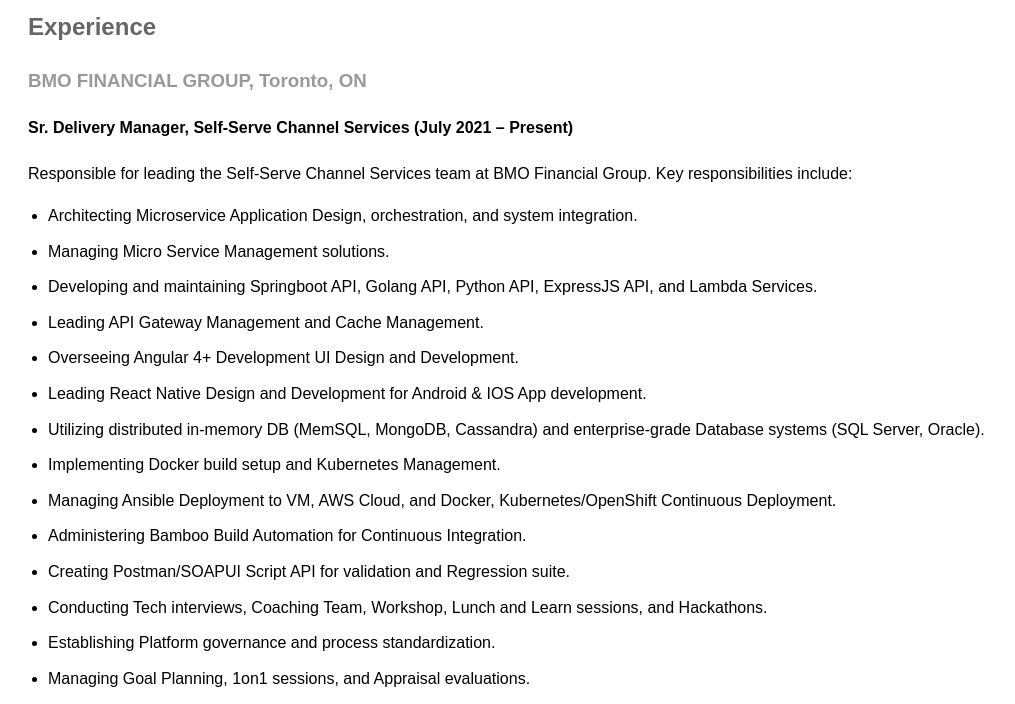
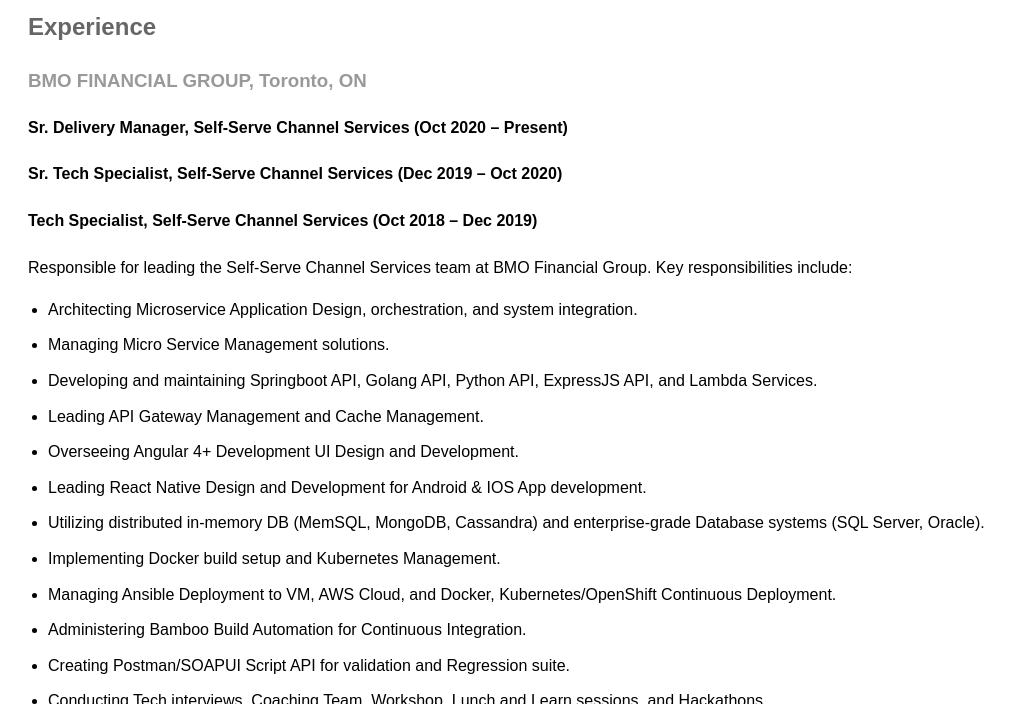
Before and after one commit to athishsreeram/resume, a plain HTML site: page index.html in a window 1280 px wide. Shown: the part 93-797 px from the top of the page, without its empty margins (0-1015 px from the left). Drawn offline with Linux system fonts and the light colour scheme.

Commit message:
Update index.html

```diff
--- a/index.html
+++ b/index.html
@@ -36,7 +36,9 @@
   <h2>Experience</h2>
 
   <h3>BMO FINANCIAL GROUP, Toronto, ON</h3>
-  <h4>Sr. Delivery Manager, Self-Serve Channel Services (July 2021 – Present)</h4>
+  <h4>Sr. Delivery Manager, Self-Serve Channel Services (Oct 2020 – Present)</h4>
+  <h4>Sr. Tech Specialist, Self-Serve Channel Services (Dec 2019 – Oct 2020)</h4>
+  <h4>Tech Specialist, Self-Serve Channel Services (Oct 2018 – Dec 2019)</h4>
   <p>Responsible for leading the Self-Serve Channel Services team at BMO Financial Group. Key responsibilities include:</p>
   <ul>
     <li>Architecting Microservice Application Design, orchestration, and system integration.</li>
```
